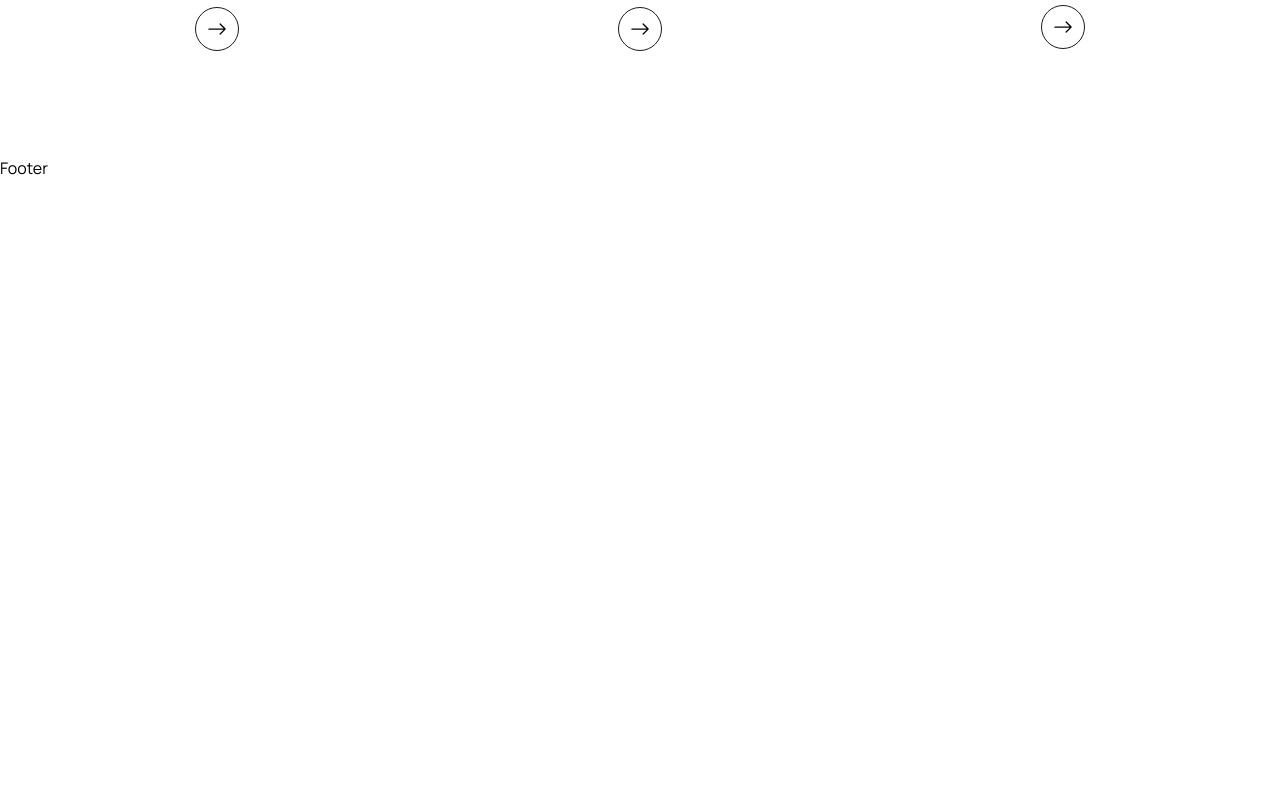
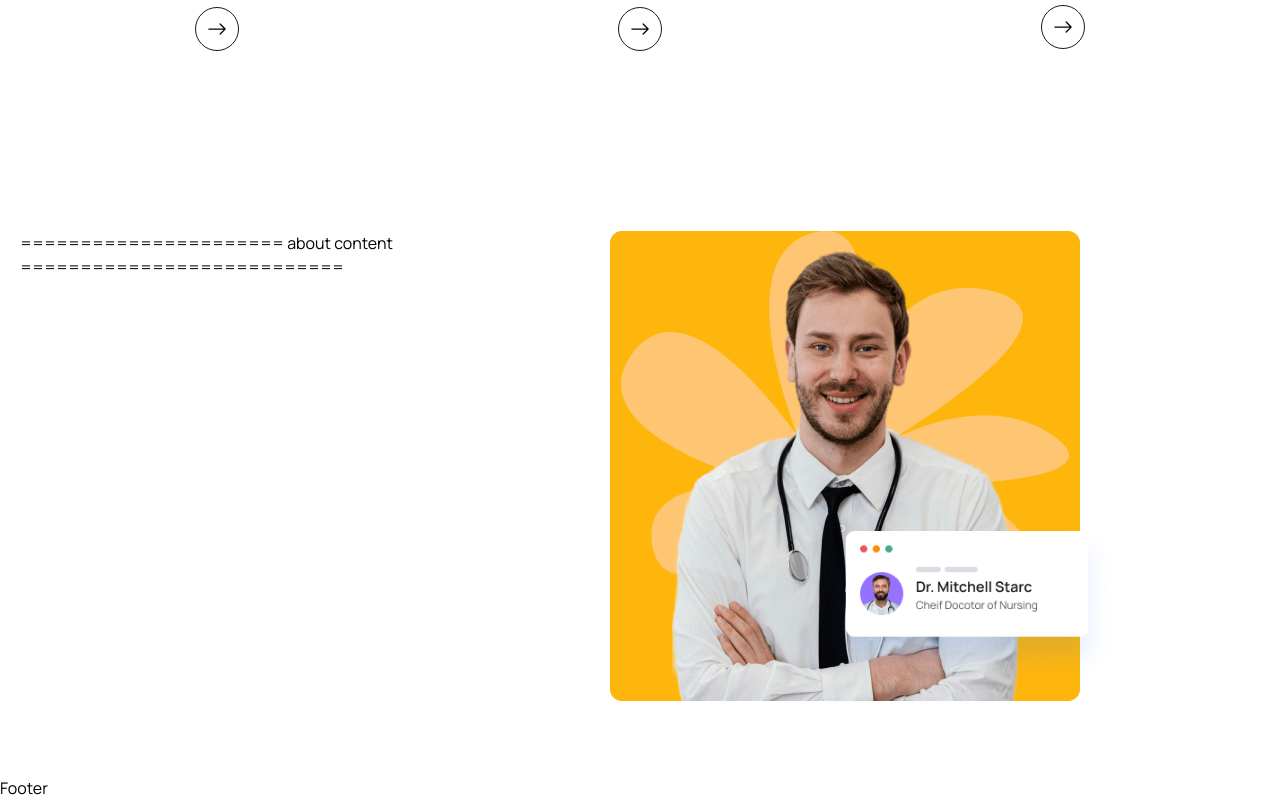
Before and after one commit to Isurulak1/Doctor_apoiment_bookingapp, a React (Vite) app in the folder frontend/: page / in a window 1280 px wide. Shown: the part 1526-2326 px from the top of the page. Before the commit the page ends 1706 px from the top, so only its background shows below. Built offline with nearby package versions, Linux system fonts and the light colour scheme.

Commit message:
add about image

```diff
--- /dev/null
+++ b/frontend/src/components/About/About.jsx
@@ -0,0 +1,25 @@
+import React from 'react'
+import aboutImg from '../../assets/images/about.png'
+import aboutCarding from '../../assets/images/about-card.png'
+
+const About = () => {
+  return (
+    <section>
+        <div className='container'>
+            <div className='flex justify-center gap-[50px] lg:gap-[130px} xl:gap-0 flex-col lg:flex-row'>
+                {/* ============= about image ============ */}
+                <div className='relative w-3/4 lg:w-1/2 xl:w-[770px] z-10 order-2 lg:order-1'>
+                    <img src={aboutImg} alt="" />
+                    <div className='absolute z-20 bottom-4 w-[200px] md:w-[300px] right-[-30%] md:right-[-7%] lg:right-[22%]'>
+                        <img src={aboutCarding} alt="" />
+                    </div>
+                </div>
+
+                ====================== about content ===========================
+            </div>
+        </div>
+    </section>
+  )
+}
+
+export default About
--- a/frontend/src/pages/Home.jsx
+++ b/frontend/src/pages/Home.jsx
@@ -8,6 +8,7 @@ import icon02 from '../assets/images/icon02.png';
 import icon03 from '../assets/images/icon03.png';
 import { Link } from 'react-router-dom';
 import { BsArrowRight} from 'react-icons/bs';
+import About from '../components/About/About';
 
 const Home = () => {
   return (
@@ -75,7 +76,6 @@ const Home = () => {
      </section>
 
     {/* =================== hero section end ==================    */}
-
     <section>
       <div className='container'>
         <div className='lg:w-[470px] mx-auto'>
@@ -125,6 +125,8 @@ const Home = () => {
         </div>
       </div>
     </section>
+
+    <About/>
    </>
   )
 }
```
